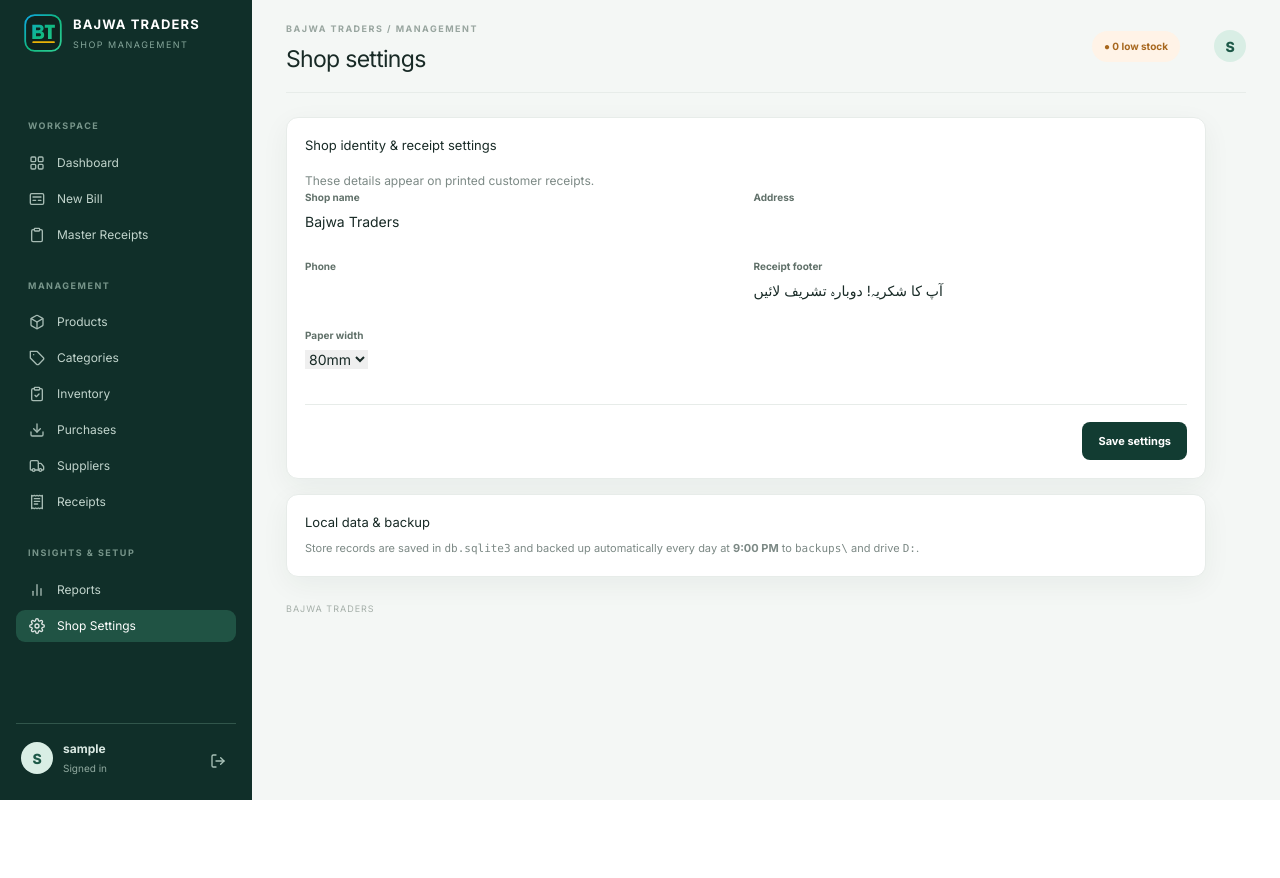
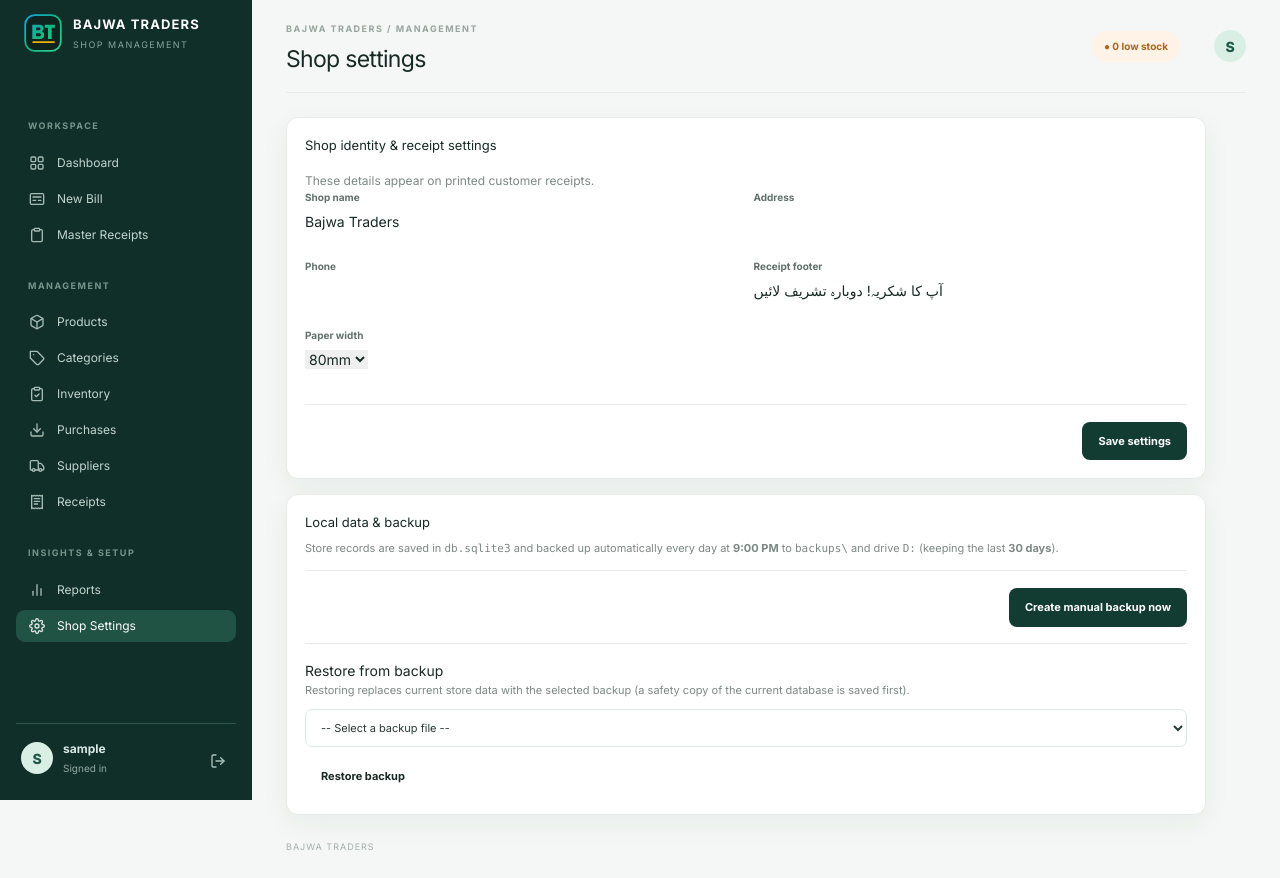
Before and after one commit to zakiulrehman-ds/Bajwa-Traders-POS-, a Django app: page /settings/ in a window 1280 px wide. Before the commit the page ends 800 px from the top, so only its background shows below. Run offline with Django 5.2, Linux system fonts and the light colour scheme; the visitor is signed in with stand-in values (Sample User, id 1); data comes from the database, SQL or seed files in the repository; data that the repository does not hold is empty; some libraries are stand-ins or nearby versions; some web fonts are replaced.

Commit message:
add manual backup feature

```diff
--- a/core/templates/core/settings.html
+++ b/core/templates/core/settings.html
@@ -5,6 +5,7 @@
 {% block content %}
 <form method="post" class="panel form-panel">
   {% csrf_token %}
+  <input type="hidden" name="action" value="save_settings">
   <h3>Shop identity &amp; receipt settings</h3>
   <p class="muted">These details appear on printed customer receipts.</p>
 
@@ -24,6 +25,31 @@
 
 <div class="panel info-panel">
   <h3>Local data &amp; backup</h3>
-  <p>Store records are saved in <code>db.sqlite3</code> and backed up automatically every day at <strong>9:00 PM</strong> to <code>backups\</code> and drive <code>D:</code>.</p>
+  <p>Store records are saved in <code>db.sqlite3</code> and backed up automatically every day at <strong>9:00 PM</strong> to <code>backups\</code> and drive <code>D:</code> (keeping the last <strong>30 days</strong>).</p>
+
+  <div class="form-actions" style="display: flex; flex-wrap: wrap; gap: 10px; margin-top: 12px;">
+    <form method="post" style="display: inline;">
+      {% csrf_token %}
+      <input type="hidden" name="action" value="manual_backup">
+      <button type="submit" class="btn primary">Create manual backup now</button>
+    </form>
+  </div>
+
+  <hr style="margin: 16px 0;">
+
+  <h4>Restore from backup</h4>
+  <p class="muted">Restoring replaces current store data with the selected backup (a safety copy of the current database is saved first).</p>
+
+  <form method="post" onsubmit="return confirm('Are you sure you want to restore the selected backup? Current data will be replaced after saving a safety copy.');" style="display: flex; flex-wrap: wrap; gap: 10px; align-items: center; margin-top: 10px;">
+    {% csrf_token %}
+    <input type="hidden" name="action" value="restore_backup">
+    <select name="backup_file" class="field" required>
+      <option value="">-- Select a backup file --</option>
+      {% for b in backup_files %}
+        <option value="{{ b }}">{{ b }}</option>
+      {% endfor %}
+    </select>
+    <button type="submit" class="btn">Restore backup</button>
+  </form>
 </div>
 {% endblock %}
--- a/core/views.py
+++ b/core/views.py
@@ -1,16 +1,20 @@
 import base64
 import csv
 import json
+import shutil
 import socket
-from datetime import timedelta
+import sqlite3
+from datetime import datetime, timedelta
 from decimal import Decimal, InvalidOperation
 from io import BytesIO
+from pathlib import Path
 from urllib.parse import urlsplit, urlunsplit
 
+from django.conf import settings
 from django.contrib import messages
 from django.contrib.auth import update_session_auth_hash
 from django.contrib.auth.decorators import login_required, user_passes_test
-from django.db import transaction
+from django.db import connections, transaction
 from django.db.models import Count, F, Sum
 from django.db.models.deletion import ProtectedError
 from django.db.models.functions import TruncDate, TruncMonth
@@ -560,12 +564,109 @@ def reports(request):
 @login_required
 def settings_view(request):
     obj = ShopSetting.current()
-    form = SettingForm(request.POST or None, instance=obj)
-    if form.is_valid():
-        form.save()
-        messages.success(request, 'Shop settings updated.')
-        return redirect('settings')
-    return render(request, 'core/settings.html', base_context() | {'form': form})
+    base_dir = Path(settings.BASE_DIR)
+    backups_dir = base_dir / 'backups'
+    backups_dir.mkdir(exist_ok=True)
+    offdrive_dir = Path('D:/Bajwa_Traders_Backups')
+    log_file = backups_dir / 'backup.log'
+    db_path = base_dir / 'db.sqlite3'
+
+    def write_log(text):
+        now_str = datetime.now().strftime('%Y-%m-%d %H:%M:%S')
+        with open(log_file, 'a', encoding='utf-8') as f:
+            f.write(f'[{now_str}] {text}\n')
+
+    if request.method == 'POST':
+        action = request.POST.get('action', 'save_settings')
+
+        if action == 'manual_backup':
+            try:
+                if not db_path.exists():
+                    raise FileNotFoundError('db.sqlite3 not found.')
+
+                stamp = datetime.now().strftime('%Y-%m-%d_%H-%M')
+                local_backup = backups_dir / f'bajwa_traders_{stamp}.sqlite3'
+
+                src = sqlite3.connect(str(db_path), timeout=30.0)
+                dst = sqlite3.connect(str(local_backup))
+                src.backup(dst, pages=100)
+                dst.close()
+                src.close()
+                write_log(f'OK (Manual): Local backup created -> {local_backup.name}')
+
+                if Path('D:/').exists():
+                    offdrive_dir.mkdir(parents=True, exist_ok=True)
+                    shutil.copy2(local_backup, offdrive_dir / local_backup.name)
+                    media_dir = base_dir / 'media'
+                    if media_dir.exists():
+                        shutil.copytree(media_dir, offdrive_dir / 'media', dirs_exist_ok=True)
+                    write_log(f'OK (Manual): Off-drive copy saved -> {offdrive_dir / local_backup.name}')
+
+                messages.success(request, f'Manual backup created: {local_backup.name}')
+            except Exception as e:
+                write_log(f'ERROR (Manual): {e}')
+                messages.error(request, f'Backup failed: {e}')
+            return redirect('settings')
+
+        elif action == 'restore_backup':
+            selected_name = request.POST.get('backup_file', '').strip()
+            target_file = (backups_dir / selected_name).resolve()
+
+            if (
+                not selected_name
+                or target_file.parent != backups_dir.resolve()
+                or not target_file.exists()
+            ):
+                messages.error(request, 'Please select a valid backup file.')
+                return redirect('settings')
+
+            try:
+                stamp = datetime.now().strftime('%Y-%m-%d_%H-%M')
+                safety_copy = backups_dir / f'pre_restore_{stamp}.sqlite3'
+
+                if db_path.exists():
+                    src_live = sqlite3.connect(str(db_path), timeout=30.0)
+                    dst_safety = sqlite3.connect(str(safety_copy))
+                    src_live.backup(dst_safety, pages=100)
+                    dst_safety.close()
+                    src_live.close()
+
+                connections.close_all()
+
+                src_bak = sqlite3.connect(str(target_file), timeout=30.0)
+                dst_live = sqlite3.connect(str(db_path), timeout=30.0)
+                src_bak.backup(dst_live, pages=100)
+                dst_live.close()
+                src_bak.close()
+
+                write_log(f'OK (Restore): Restored from {selected_name} (safety: {safety_copy.name})')
+                messages.success(
+                    request,
+                    f'Database restored from {selected_name}. Safety backup saved as {safety_copy.name}.',
+                )
+            except Exception as e:
+                write_log(f'ERROR (Restore): {e}')
+                messages.error(request, f'Restore failed: {e}')
+            return redirect('settings')
+
+        else:
+            form = SettingForm(request.POST, request.FILES, instance=obj)
+            if form.is_valid():
+                form.save()
+                messages.success(request, 'Shop settings updated.')
+                return redirect('settings')
+    else:
+        form = SettingForm(instance=obj)
+
+    backup_files = sorted(
+        [f.name for f in backups_dir.glob('*.sqlite3')],
+        reverse=True,
+    )
+
+    return render(request, 'core/settings.html', base_context() | {
+        'form': form,
+        'backup_files': backup_files,
+    })
 
 
 @login_required
@@ -624,6 +725,7 @@ def manifest(request):
         'theme_color': '#123c32',
         'icons': [],
     })
+
 
 @login_required
 def master_receipts(request):
```
Also changed, not shown: 3 other files.
